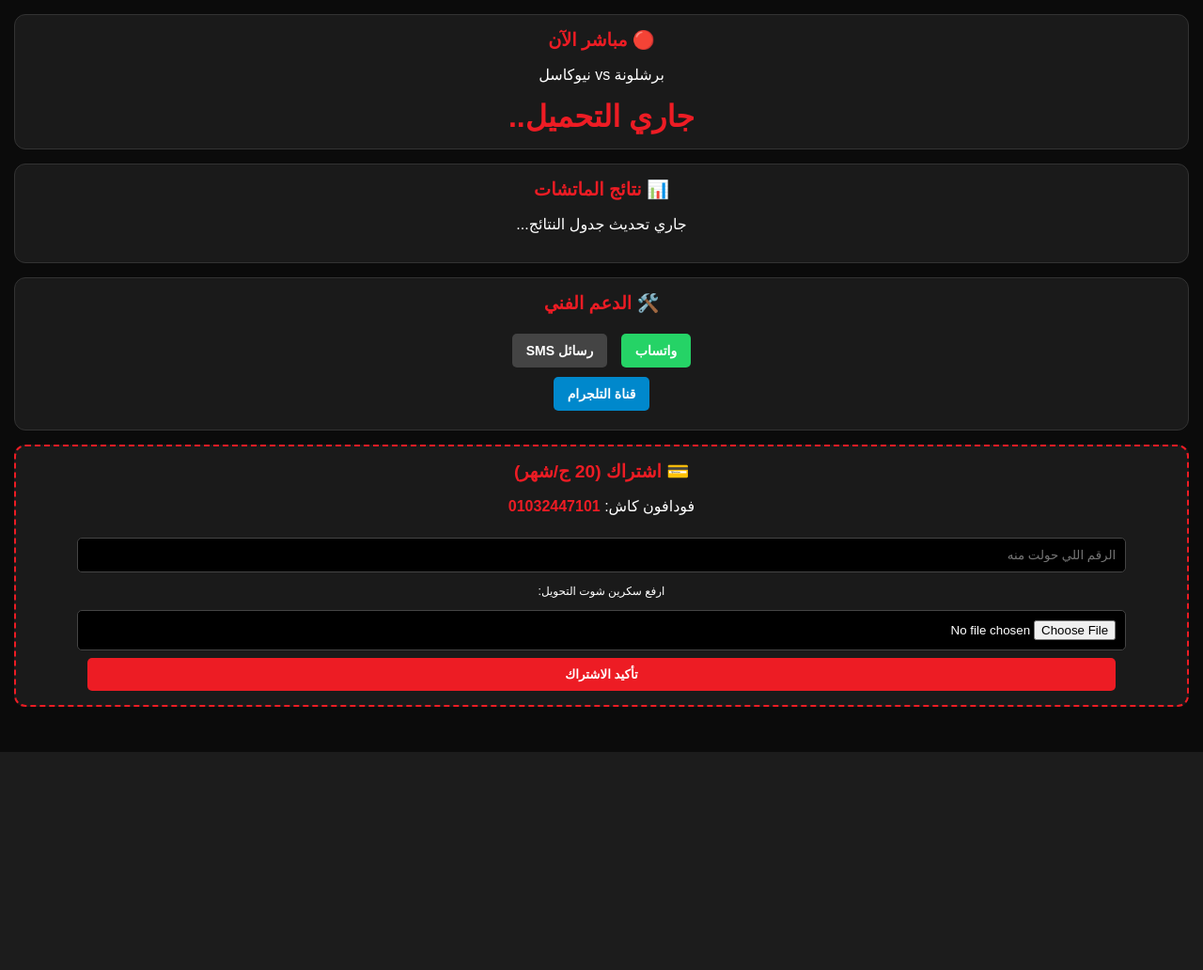
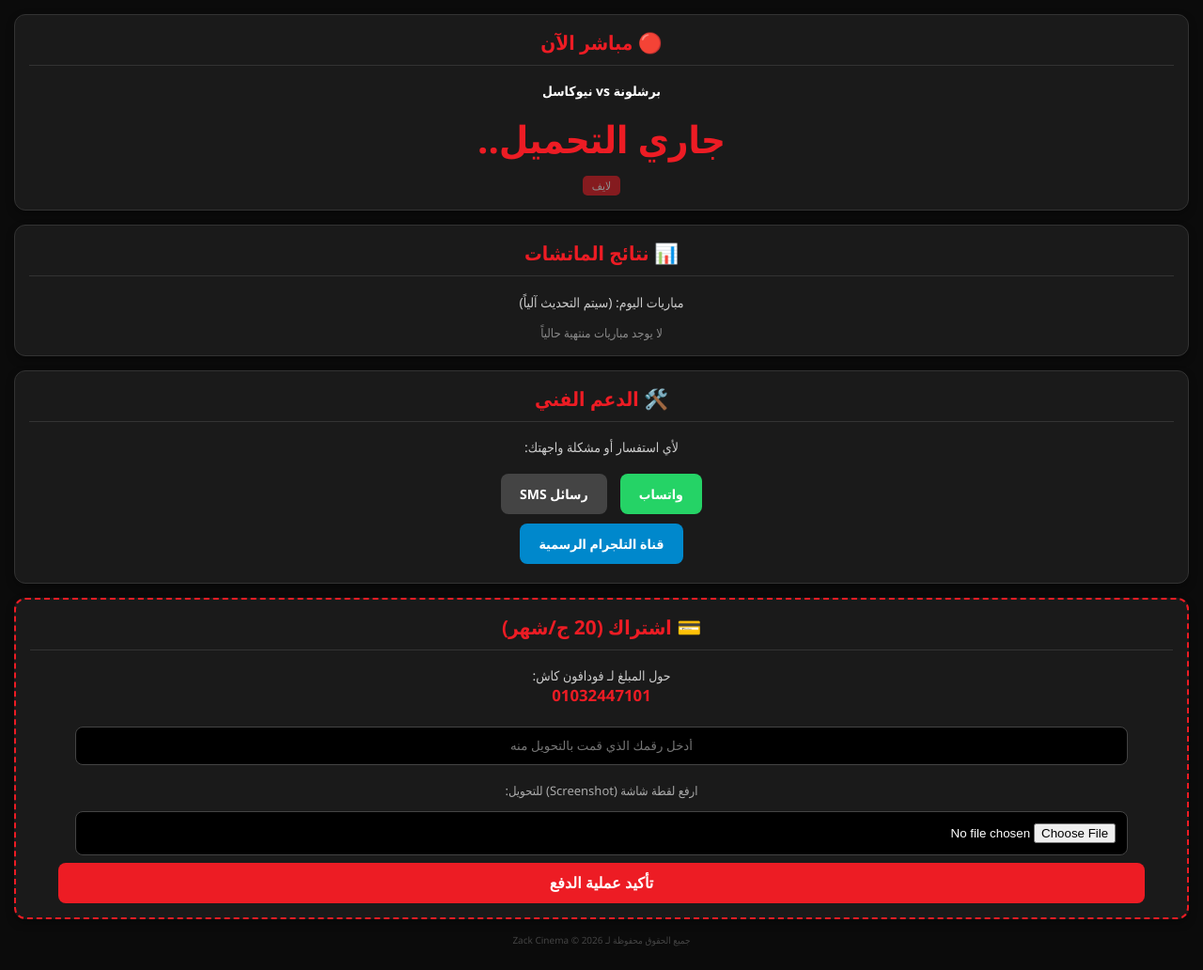
Before and after one commit to karimkarim4884d-sketch/hekayat-kor, a Flask app: page / in a window 1280 px wide. Shown: the whole page at 94% size. Before the commit the page ends 800 px from the top, so only its background shows below. Run offline with Flask 3, Linux system fonts and the light colour scheme; data that the repository does not hold is empty.

Commit message:
index.html
Updated styles for improved aesthetics and usability. Enhanced subscription form and added live status indication.

```diff
--- a/templates/index.html
+++ b/templates/index.html
@@ -5,46 +5,59 @@
     <meta name="viewport" content="width=device-width, initial-scale=1.0">
     <title>Zack Cinema | حكايات كورة</title>
     <style>
-        body { background-color: #0b0b0b; color: white; font-family: Arial, sans-serif; margin: 0; padding: 15px; text-align: center; }
-        .section { background: #1a1a1a; border: 1px solid #333; border-radius: 12px; padding: 15px; margin-bottom: 15px; }
-        h2 { color: #ed1c24; font-size: 1.2em; margin-top: 0; }
-        .btn { display: inline-block; padding: 10px 15px; margin: 5px; border-radius: 5px; text-decoration: none; font-weight: bold; color: white; font-size: 14px; }
-        .whatsapp { background: #25d366; } .telegram { background: #0088cc; } .sms { background: #444; }
-        input { padding: 10px; width: 90%; margin: 8px 0; border-radius: 5px; border: 1px solid #444; background: #000; color: white; }
-        .sub-btn { background: #ed1c24; color: white; border: none; width: 90%; padding: 10px; border-radius: 5px; font-weight: bold; cursor: pointer; }
+        body { background-color: #0b0b0b; color: white; font-family: 'Segoe UI', Tahoma, Geneva, Verdana, sans-serif; margin: 0; padding: 15px; text-align: center; }
+        .section { background: #1a1a1a; border: 1px solid #333; border-radius: 12px; padding: 15px; margin-bottom: 15px; box-shadow: 0 4px 10px rgba(0,0,0,0.3); }
+        h2 { color: #ed1c24; font-size: 1.3em; margin-top: 0; border-bottom: 1px solid #333; padding-bottom: 10px; }
+        p { font-size: 14px; color: #ccc; }
+        .btn { display: inline-block; padding: 12px 20px; margin: 5px; border-radius: 8px; text-decoration: none; font-weight: bold; color: white; font-size: 14px; transition: 0.3s; }
+        .whatsapp { background: #25d366; } .whatsapp:hover { background: #1eb954; }
+        .telegram { background: #0088cc; } .telegram:hover { background: #0077b5; }
+        .sms { background: #444; }
+        input { padding: 12px; width: 90%; margin: 8px 0; border-radius: 8px; border: 1px solid #444; background: #000; color: white; text-align: center; }
+        .sub-btn { background: #ed1c24; color: white; border: none; width: 95%; padding: 12px; border-radius: 8px; font-weight: bold; cursor: pointer; font-size: 16px; }
+        .sub-btn:hover { background: #c1141a; }
+        .price-tag { color: #ed1c24; font-weight: bold; font-size: 1.2em; }
     </style>
 </head>
 <body>
 
     <div class="section">
         <h2>🔴 مباشر الآن</h2>
-        <p>{{ info.title }}</p>
-        <div style="font-size: 2em; font-weight: bold; color: #ed1c24;">{{ info.score }}</div>
+        <p style="font-weight: bold; color: white;">{{ info.title }}</p>
+        <div style="font-size: 2.5em; font-weight: bold; color: #ed1c24; margin: 10px 0;">{{ info.score }}</div>
+        <div style="background: #ed1c24; display: inline-block; padding: 2px 10px; border-radius: 5px; font-size: 12px; animation: blink 1s infinite;">لايف</div>
     </div>
 
     <div class="section">
         <h2>📊 نتائج الماتشات</h2>
-        <p>جاري تحديث جدول النتائج...</p>
+        <p>مباريات اليوم: (سيتم التحديث آلياً)</p>
+        <div style="font-size: 13px; color: #888;">لا يوجد مباريات منتهية حالياً</div>
     </div>
 
     <div class="section">
         <h2>🛠️ الدعم الفني</h2>
+        <p>لأي استفسار أو مشكلة واجهتك:</p>
         <a href="https://wa.me/201040077271" class="btn whatsapp">واتساب</a>
         <a href="sms:+201003442771" class="btn sms">رسائل SMS</a>
         <br>
-        <a href="https://t.me/YourChannel" class="btn telegram">قناة التلجرام</a>
+        <a href="https://t.me/+NAPc7AALNTI4MmE0" class="btn telegram">قناة التلجرام الرسمية</a>
     </div>
 
     <div class="section" style="border: 2px dashed #ed1c24;">
         <h2>💳 اشتراك (20 ج/شهر)</h2>
-        <p>فودافون كاش: <span style="color: #ed1c24; font-weight: bold;">01032447101</span></p>
-        <form>
-            <input type="text" placeholder="الرقم اللي حولت منه" required>
-            <label style="font-size: 12px; display: block; margin: 5px;">ارفع سكرين شوت التحويل:</label>
-            <input type="file" accept="image/*" required>
-            <button type="submit" class="sub-btn">تأكيد الاشتراك</button>
+        <p>حول المبلغ لـ فودافون كاش: <br> <span class="price-tag">01032447101</span></p>
+        <form action="/subscribe" method="POST" enctype="multipart/form-data">
+            <input type="text" name="user_phone" placeholder="أدخل رقمك الذي قمت بالتحويل منه" required>
+            <label style="font-size: 13px; display: block; margin: 10px 0 5px; color: #aaa;">ارفع لقطة شاشة (Screenshot) للتحويل:</label>
+            <input type="file" name="screenshot" accept="image/*" required>
+            <button type="submit" class="sub-btn">تأكيد عملية الدفع</button>
         </form>
     </div>
 
+    <p style="font-size: 10px; color: #444;">جميع الحقوق محفوظة لـ Zack Cinema &copy; 2026</p>
+
+    <style>
+        @keyframes blink { 0% {opacity: 1;} 50% {opacity: 0.3;} 100% {opacity: 1;} }
+    </style>
 </body>
 </html>
```
